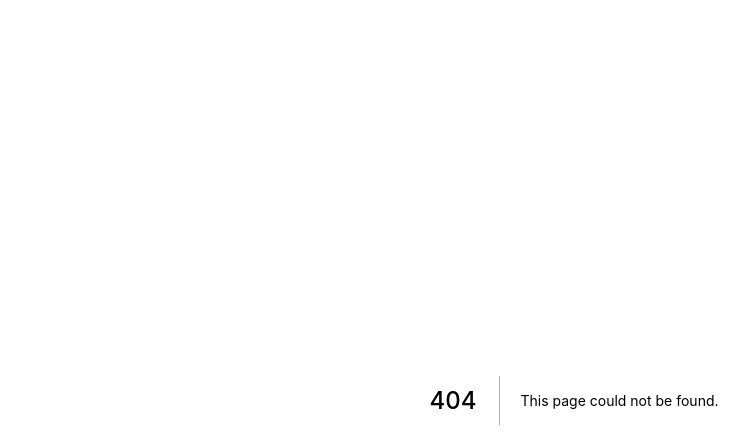
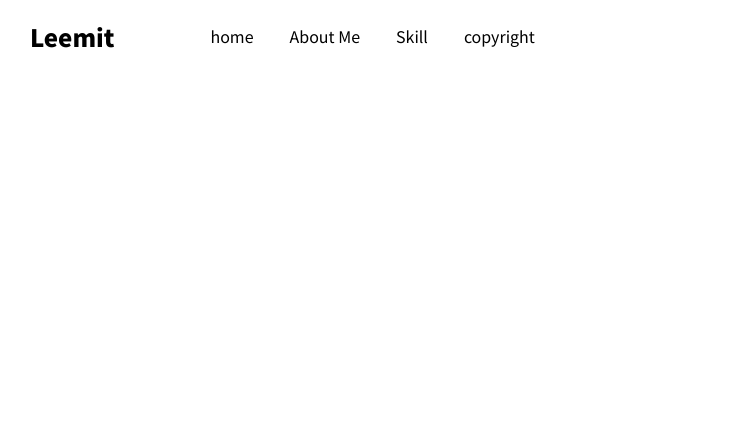
Before and after one commit to GyuHyunA/Feed-Table, a Next.js app: page /front in a window 1280 px wide. Before the commit this address had no page. Shown: the top 448 px of the page, without its empty margins (66-815 px from the left). Built offline with nearby package versions, Linux system fonts and the light colour scheme.

Commit message:
add front navbar

```diff
--- a/src/components/front/nav/navbar.tsx
+++ b/src/components/front/nav/navbar.tsx
@@ -1,30 +1,48 @@
-import React from 'react'
-import { NavBarStyle } from './navstyle'
+import React from "react";
+import { NavBarStyle } from "./navstyle";
+import Link from "next/link";
 
 const list = [
   {
-        id:"home",
+    id: "home",
     name: "home",
   },
   {
-        id:"about",
+    id: "about",
     name: "About Me",
   },
   {
-        id:"skill",
+    id: "skill",
     name: "Skill",
   },
   {
-        id:"copyright",
+    id: "copyright",
     name: "copyright",
   },
-]
+];
 const NavBar = () => {
   return (
     <NavBarStyle>
+      <div className="logo-wrap">
+        <Link href="/front">
+          <a>
+            <span className="logo">Leemit</span>
+          </a>
+        </Link>
+      </div>
+      <div className="list-wrap">
+        <ul className="list">
+          {list.map((v, i) => (
+            <li key={i}>
+              <Link href={`/front/${v.id}`}>
+                <a>{v.name}</a>
+              </Link>
+            </li>
+          ))}
+        </ul>
+      </div>
+    </NavBarStyle>
+  );
+};
 
-        </NavBarStyle>
-    )
-}
-
-export default NavBar
+export default NavBar;
--- a/src/components/front/nav/navstyle.tsx
+++ b/src/components/front/nav/navstyle.tsx
@@ -1,5 +1,26 @@
 import styled from "styled-components";
 
 export const NavBarStyle = styled.div`
-
+    position: fixed;
+    width: 100%;
+    height: 72px;
+    display: flex;
+    align-items: center;
+    .logo-wrap{
+        margin: 0 96px;
+        span{
+            font-size: 24px;
+            font-weight: 800;
+        }
+    }
+    .list-wrap{
+        ul{
+            list-style: none;
+            display: flex;
+            align-items: center;
+            li{
+                margin-right: 36px;
+            }
+        }
+    }
 `
--- /dev/null
+++ b/src/pages/front/index.tsx
@@ -0,0 +1,17 @@
+import React from 'react'
+import styled from 'styled-components'
+import NavBar from '../../components/front/nav/navbar'
+
+const FrontPageStyle = styled.div`
+
+`
+
+const FrontPage = () => {
+    return (
+        <FrontPageStyle>
+            <NavBar/>
+        </FrontPageStyle>
+    )
+}
+
+export default FrontPage
```
Also changed, not shown: src/pages/index.tsx (+13 -13 lines). Lines whose indentation alone changed are shown as unchanged.
